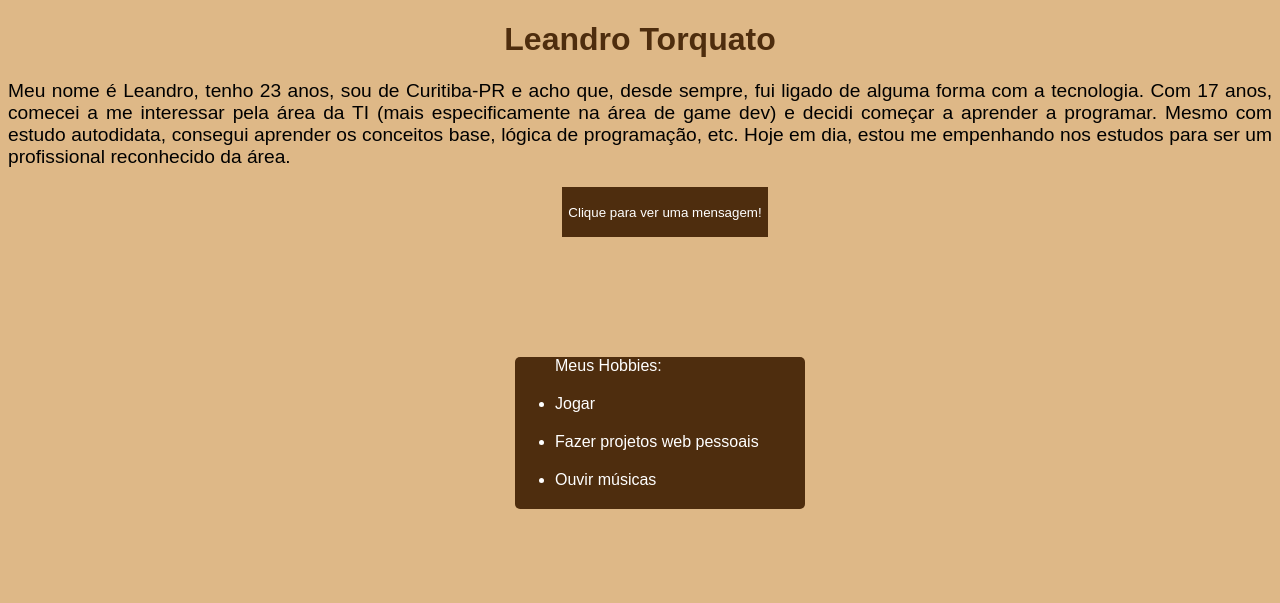
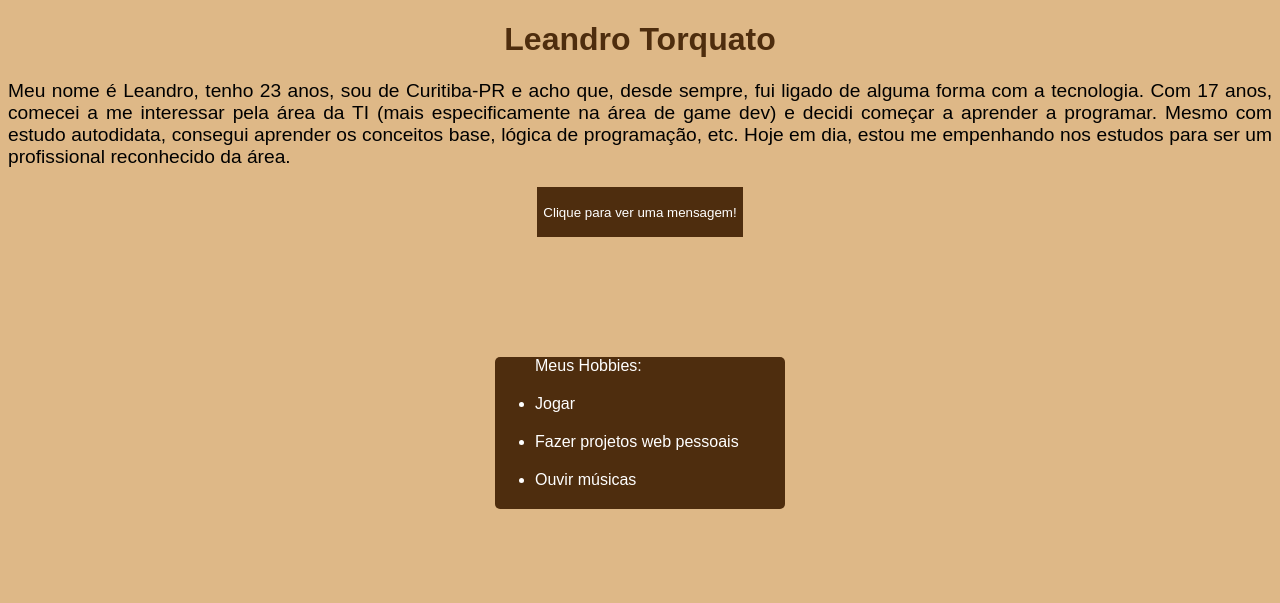
Before and after one commit to LeandroT-Dev/FDS-Leandro, a plain HTML site: page index.html in a window 1280 px wide. Shown: the top 603 px of the page. Drawn offline with Linux system fonts and the light colour scheme.

Commit message:
removed some css margins

```diff
--- a/style.css
+++ b/style.css
@@ -48,7 +48,6 @@ ul{
     background-color: #4e2d0e;
     border-radius: 5px;
     margin-top: 100px;
-    margin-left: 40px;
     width: 250px;
 }
 
@@ -119,5 +118,5 @@ a:hover{
 }
 
 .showmessage{
-    margin-left: 50px;
+
 }
```
